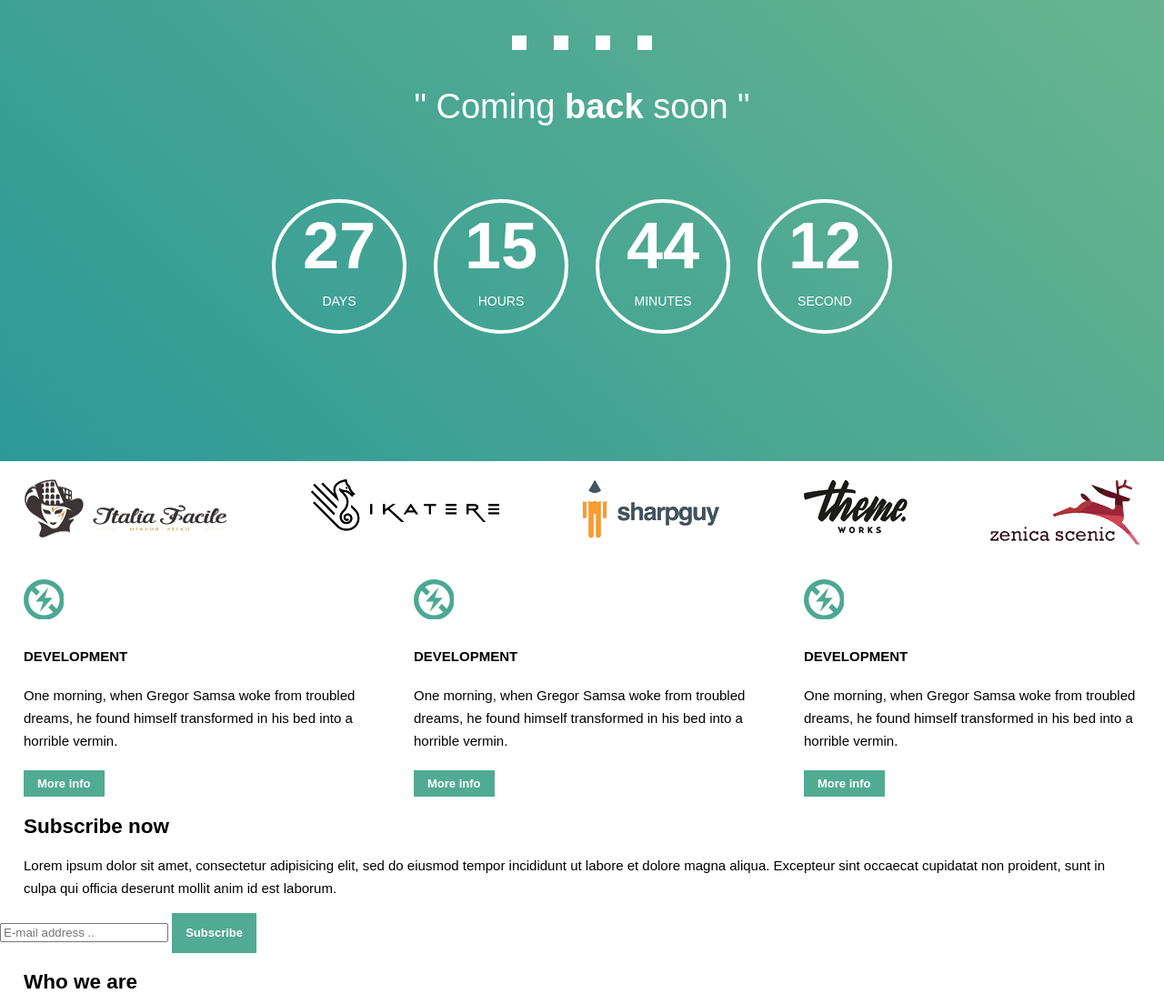
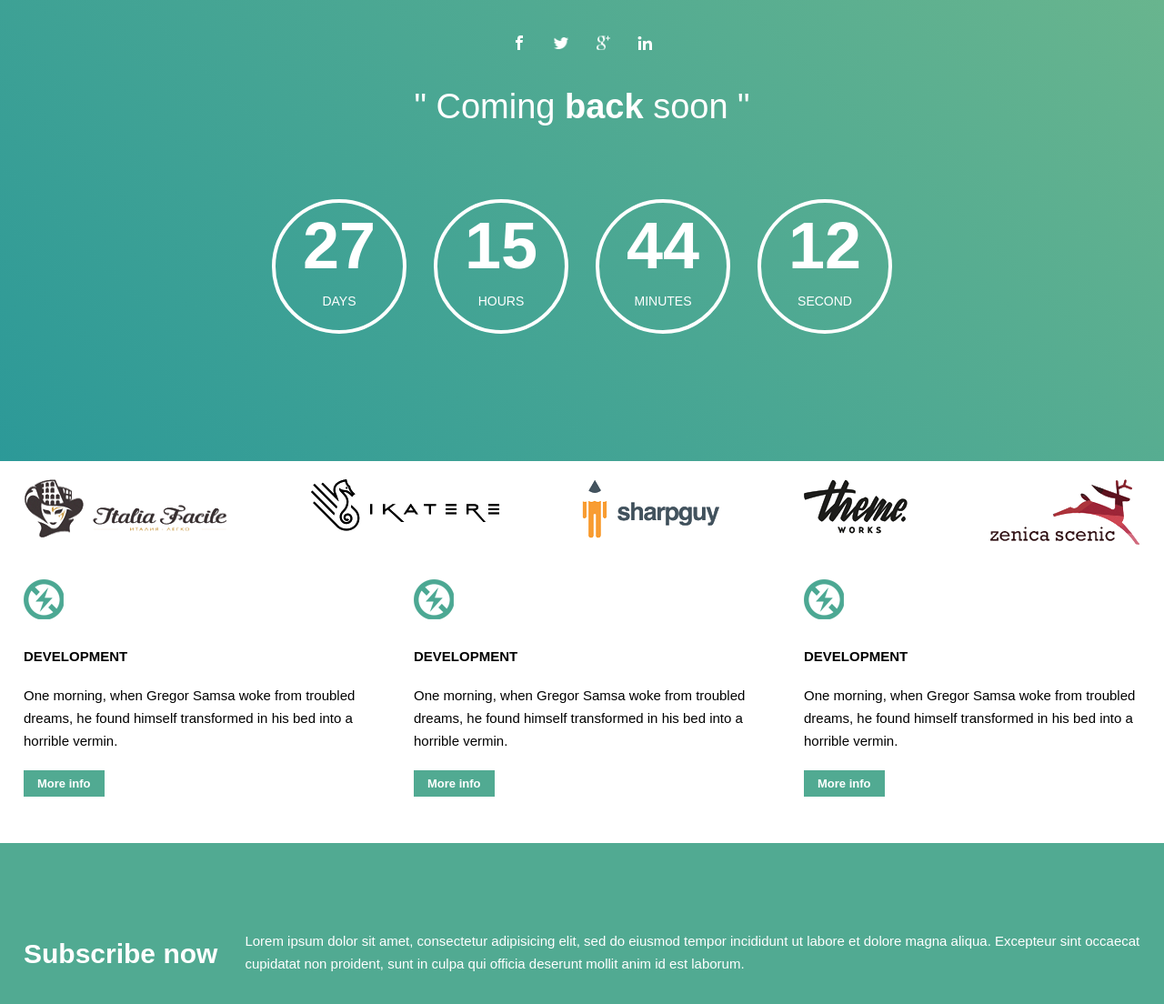
Before and after one commit to wsp-webben/Ontario, a website: page source/index.html in a window 1280 px wide. Shown: the part 196-1300 px from the top of the page at 91% size. Drawn offline with nearby package versions, Linux system fonts and the light colour scheme; files that its build step writes are made by us from their sources.

Commit message:
Added social icons

```diff
--- /dev/null
+++ b/source/sass/blocks/form-email.scss
@@ -0,0 +1,25 @@
+.form-email {
+	position: absolute;
+	width: 50%;
+}
+
+.form-email__input {
+	box-sizing: border-box;
+	width: 100%;
+	padding: 20px;
+
+	box-shadow: 0px 0px 16px 0px rgba(0, 0, 0, 0.3);
+	border: 1px solid #bcbcbc;
+	border-radius: 5px;
+
+	&:focus {
+		outline: none;
+		box-shadow: 0px 0px 16px 0px #000;
+	};
+}
+
+.form-email__button {
+	position: absolute;
+	top: 8px;
+	right: 10px;
+}
--- a/source/sass/blocks/page-main.scss
+++ b/source/sass/blocks/page-main.scss
@@ -2,3 +2,7 @@
 	margin-top: 20px;
 	margin-bottom: 30px;
 }
+
+.page-main__content {
+	margin-bottom: 50px;
+}
--- a/source/sass/blocks/social.scss
+++ b/source/sass/blocks/social.scss
@@ -9,14 +9,29 @@
 .social__item {
 	width: 16px;
 	height: 16px;
-
-	background-color: #fff;
-
 	margin-right: 30px;
 
 	&:last-child {
 		margin-right: 0;
 	};
+
+
+	background-position: center;
+	background-repeat: no-repeat;
+	&--facebook {
+		background-image: url("../img/facebook.png");
+	};
+	&--twitter {
+		background-image: url("../img/twitter.png");
+	};
+	&--googleplus {
+		background-image: url("../img/googleplus.png");
+	};
+	&--linkedin {
+		background-image: url("../img/linkedin.png");
+
+	};
+
 
 	&:hover,
 	&:focus {
--- a/source/sass/blocks/subscribe.scss
+++ b/source/sass/blocks/subscribe.scss
@@ -0,0 +1,37 @@
+.subscribe {
+	position: relative;
+	padding: 80px 0;
+
+	color: #fff;
+	background-color: $light-green;
+}
+
+.subscribe__container {
+	display: flex;
+}
+
+.subscribe__title {
+	margin-right: 30px;
+
+	font-size: 30px;
+	line-height: 33px;
+	font-weight: bold;
+}
+
+.subscribe__text {
+	font-size: 15px;
+	line-height: 25px;
+}
+
+.subscribe__form {
+	bottom: -25px;
+	left: 0;
+	right: 0;
+	margin: 0 auto;
+}
+
+@media (min-width: 850px) {
+	.subscribe__title {
+		white-space: nowrap;
+	}
+}
--- a/source/sass/style.scss
+++ b/source/sass/style.scss
@@ -11,5 +11,6 @@
 @import "blocks/references.scss";
 @import "blocks/content.scss";
 @import "blocks/subscribe.scss";
+@import "blocks/form-email.scss";
 
 @import "blocks/page-footer.scss";
```
Also changed, not shown: source/img/googleplus.png (renamed from source/img/google plus.png).
